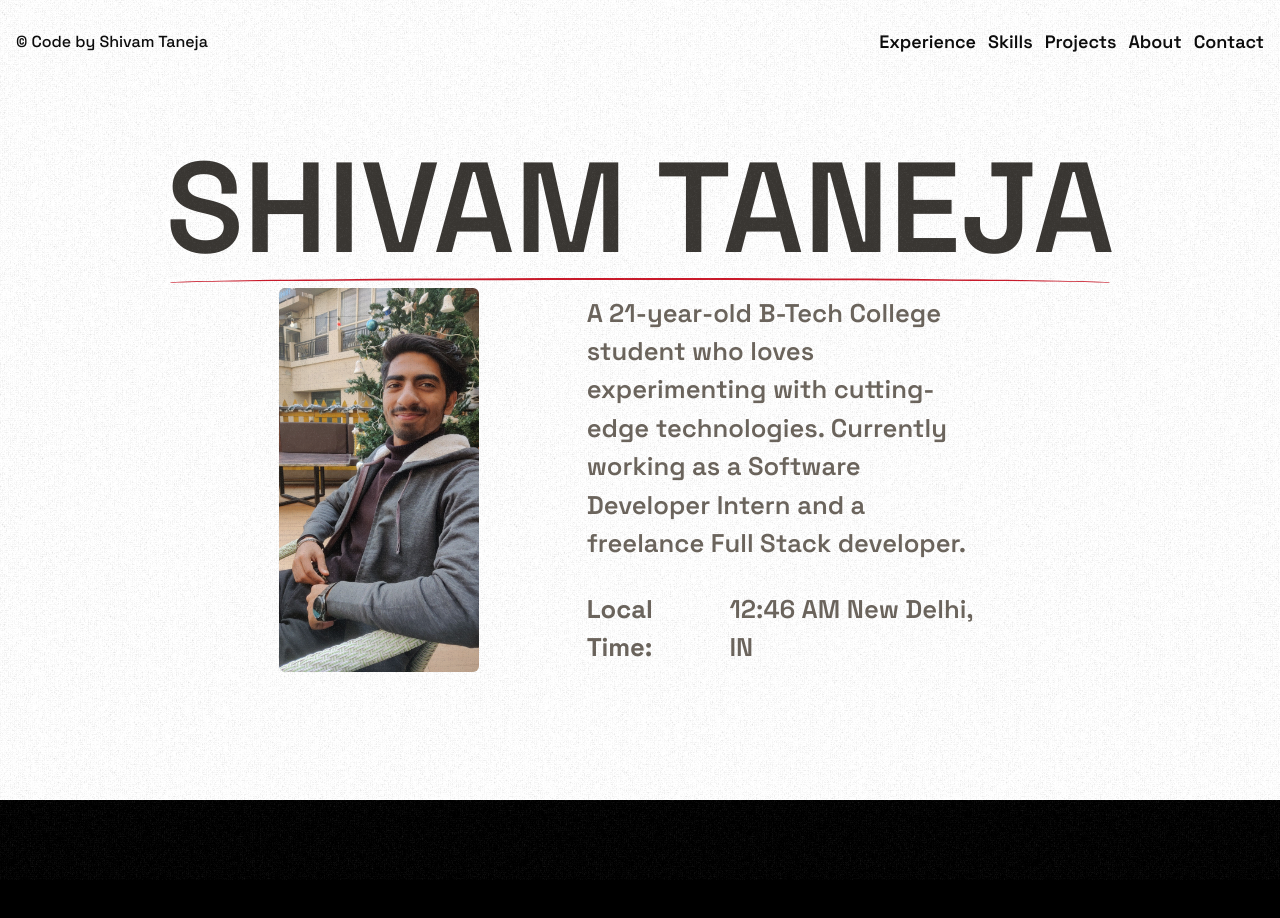
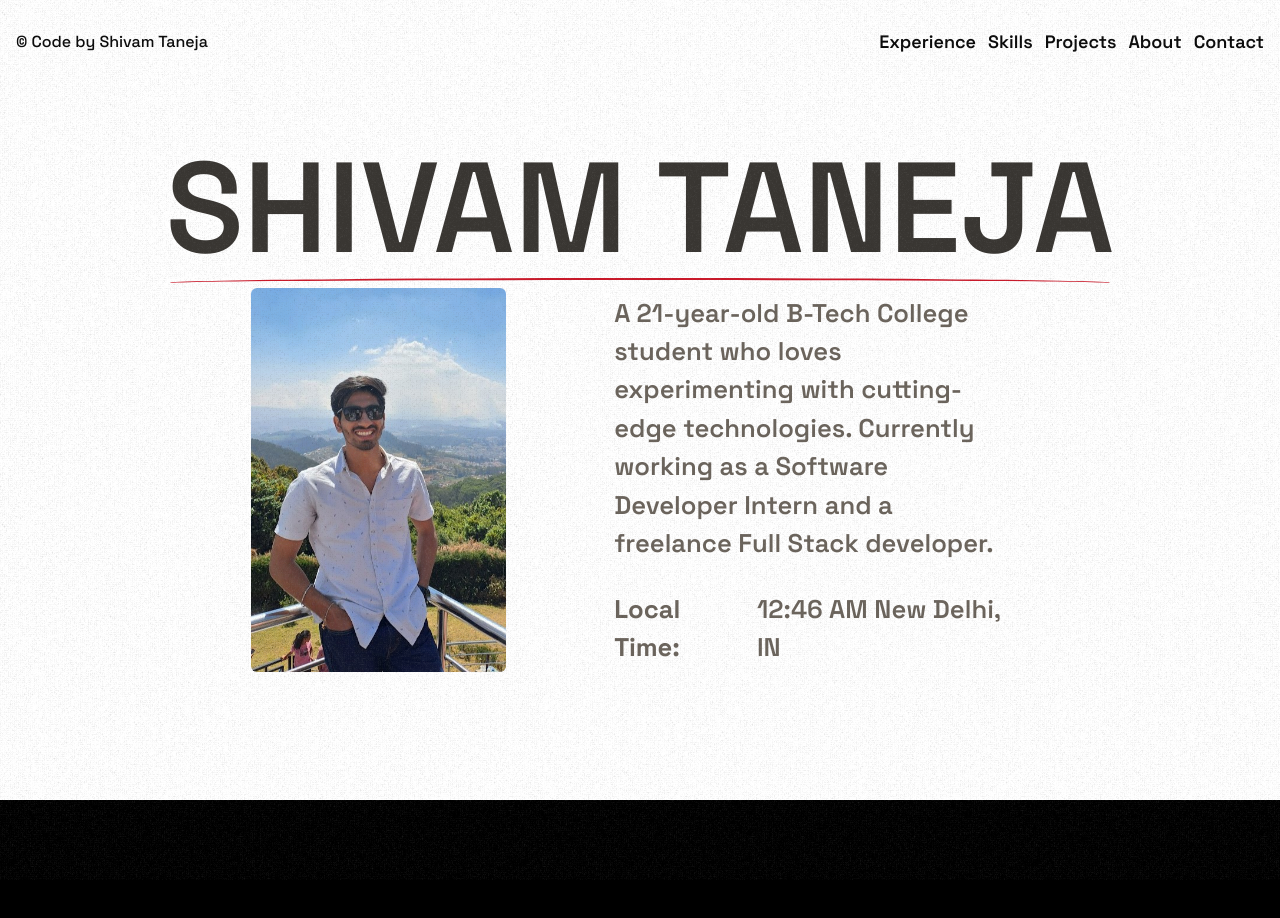
Before and after one commit to shiivamtaneja/Portfolio-Website, a Next.js app: page / in a window 1280 px wide. Shown: the top 918 px of the page. Built offline with nearby package versions, Linux system fonts and the light colour scheme.

Commit message:
update: changed profile pic for hero section
Signed-off-by: ShivamTaneja <shiivamtaneja@gmail.com>

```diff
--- a/src/app/(home)/_components/Description.tsx
+++ b/src/app/(home)/_components/Description.tsx
@@ -75,7 +75,7 @@ const Description = () => {
       <div className='flex lg:hidden'>
         <Image
           src={'/assets/my_side_profile.jpg'}
-          width={150}
+          width={255}
           height={0}
           className='rounded-md text-stagger '
           alt='Headshot of Shivam wearing a grey jacket.'
@@ -87,12 +87,12 @@ const Description = () => {
       </h1>
 
       <div className='flex flex-row w-full justify-center text-mid-400 text-heading-1 font-semibold normal-case lg:h-96 gap-24 '>
-        <div className='hidden lg:flex h-full'>
+        <div className='hidden lg:flex'>
           <Image
             src={'/assets/my_side_profile.jpg'}
-            width={200}
+            width={255}
             height={0}
-            className='rounded-md text-stagger '
+            className='rounded-md text-stagger aspect-[433/667]'
             alt='Headshot of Shivam wearing a grey jacket.'
           />
         </div>
```
Also changed, not shown: public/assets/my_side_profile.jpg.
